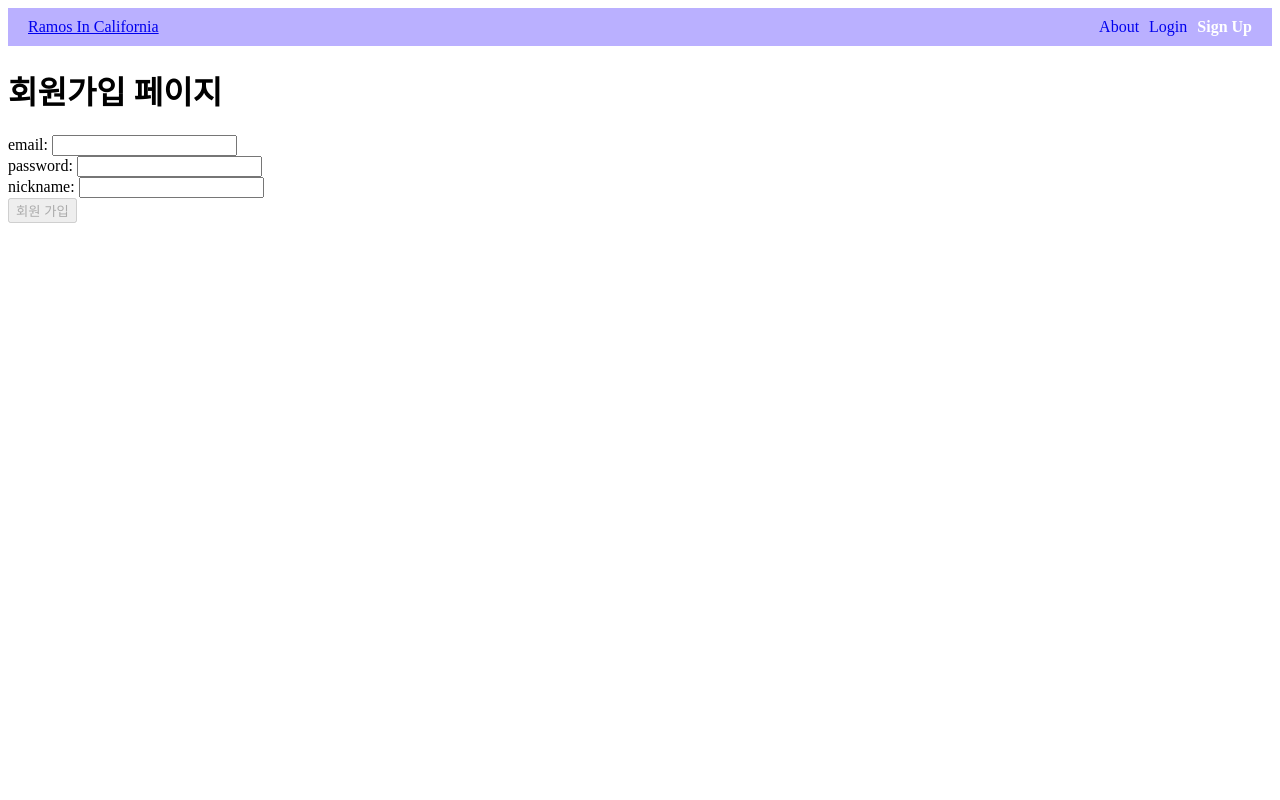
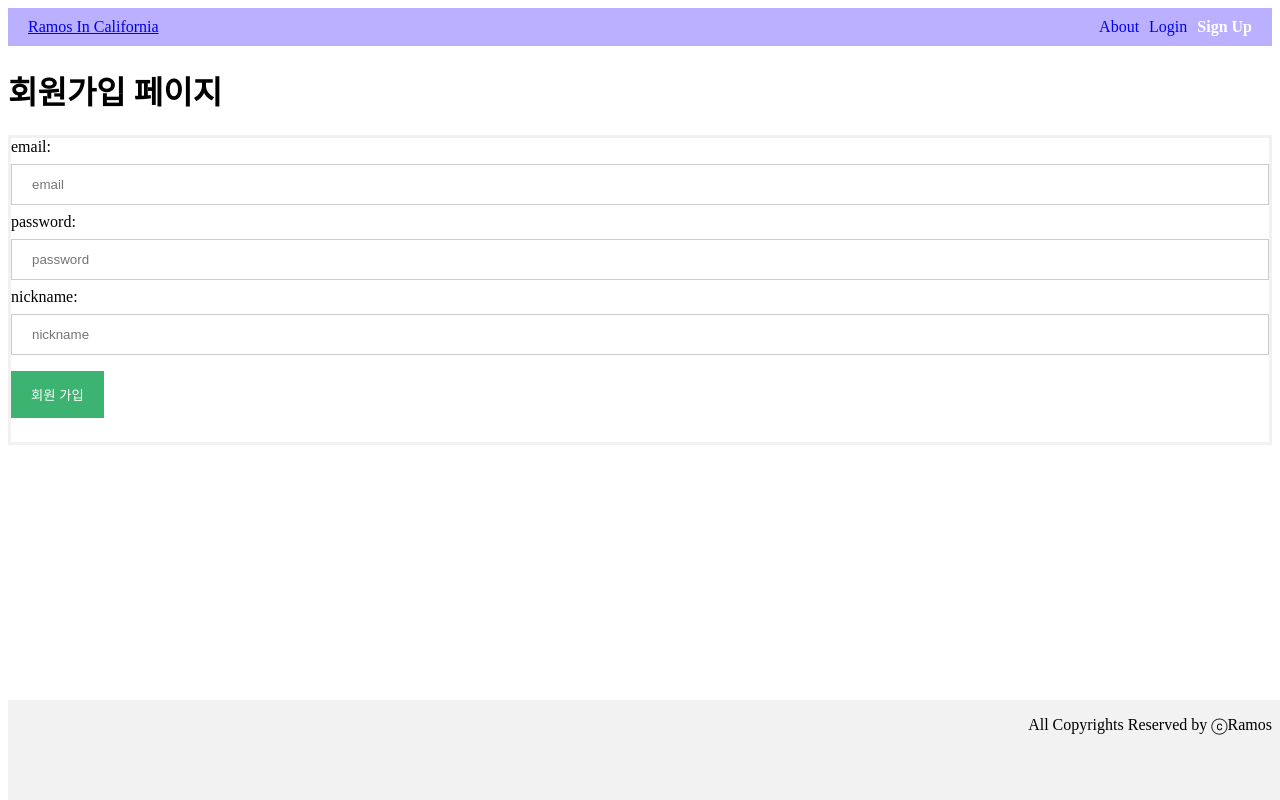
Before and after one commit to alanhakhyeonsong/Ramos_In_California-FE, a Vue app: page /signup in a window 1280 px wide. Built offline with nearby package versions, Linux system fonts and the light colour scheme.

Commit message:
Style: css 추가

```diff
--- a/src/App.vue
+++ b/src/App.vue
@@ -4,15 +4,18 @@
     <div id="app-contents">
       <router-view></router-view>
     </div>
+    <AppFooter></AppFooter>
   </div>
 </template>
 
 <script>
 import AppHeader from "@/components/common/AppHeader";
+import AppFooter from "@/components/common/AppFooter"
 
 export default {
   components: {
     AppHeader,
+    AppFooter
   },
 };
 </script>
--- a/src/components/LoginForm.vue
+++ b/src/components/LoginForm.vue
@@ -1,12 +1,12 @@
 <template>
   <form @submit.prevent="submitForm">
     <div>
-      <label for="email">email:</label>
-      <input id="email" type="text" v-model="email">
+      <label for="email">email: </label>
+      <input id="email" type="text" v-model="email" placeholder="email"/>
     </div>
     <div>
-      <label for="password">password:</label>
-      <input id="password" type="text" v-model="password">
+      <label for="password">password: </label>
+      <input id="password" type="text" v-model="password" placeholder="password"/>
     </div>
     <button :disabled="!isEmailValid || !password" type="submit">
       로그인
@@ -62,5 +62,28 @@ export default {
 </script>
 
 <style scoped>
+form {
+  border: 3px solid #f1f1f1;
+}
+input[type=text] {
+  width: 100%;
+  padding: 12px 20px;
+  margin: 8px 0;
+  display: inline-block;
+  border: 1px solid #ccc;
+  box-sizing: border-box;
+}
 
+button {
+  background-color: #3CB371;
+  color: white;
+  padding: 14px 20px;
+  margin: 8px 0;
+  border: none;
+  cursor: pointer;
+  width: auto;
+}
+button:hover {
+  opacity: 0.8;
+}
 </style>
--- a/src/components/SignupForm.vue
+++ b/src/components/SignupForm.vue
@@ -2,17 +2,19 @@
   <form @submit.prevent="submitForm">
     <div>
       <label for="email">email: </label>
-      <input id="email" type="text" v-model="email" />
+      <input id="email" type="text" v-model="email" placeholder="email"/>
     </div>
     <div>
       <label for="password">password: </label>
-      <input id="password" type="text" v-model="password" />
+      <input id="password" type="text" v-model="password" placeholder="password"/>
     </div>
     <div>
       <label for="nickname">nickname: </label>
-      <input id="nickname" type="text" v-model="nickname" />
+      <input id="nickname" type="text" v-model="nickname" placeholder="nickname"/>
     </div>
-    <button :disabled="!isEmailValid || !password" type="submit">회원 가입</button>
+    <button :disabled="!isEmailValid || !password || !nickname" type="submit">
+      회원 가입
+    </button>
     <p>{{ logMessage }}</p>
   </form>
 </template>
@@ -67,5 +69,28 @@ export default {
 </script>
 
 <style scoped>
+form {
+  border: 3px solid #f1f1f1;
+}
+input[type=text] {
+  width: 100%;
+  padding: 12px 20px;
+  margin: 8px 0;
+  display: inline-block;
+  border: 1px solid #ccc;
+  box-sizing: border-box;
+}
 
+button {
+  background-color: #3CB371;
+  color: white;
+  padding: 14px 20px;
+  margin: 8px 0;
+  border: none;
+  cursor: pointer;
+  width: auto;
+}
+button:hover {
+  opacity: 0.8;
+}
 </style>
--- /dev/null
+++ b/src/components/common/AppFooter.vue
@@ -0,0 +1,34 @@
+<template>
+  <footer id="footer">
+    <div class="FooterContent">
+      All Copyrights Reserved by ⓒRamos
+    </div>
+  </footer>
+</template>
+
+<script>
+export default {
+  name: "AppFooter"
+}
+</script>
+
+<style scoped>
+#footer{
+  height:100px;
+  background-color: rgb(226, 214, 214);
+  position:fixed;
+  bottom:0;
+  width:100%;
+}
+.FooterContent{
+  display: flex;
+  box-sizing: border-box;
+  padding: 1rem;
+  font-size: 1rem;
+  -webkit-box-pack: end;
+  justify-content: flex-end;
+  background-color: rgb(242, 242, 242);
+  height: 100%;
+  width: 100%;
+}
+</style>
```
